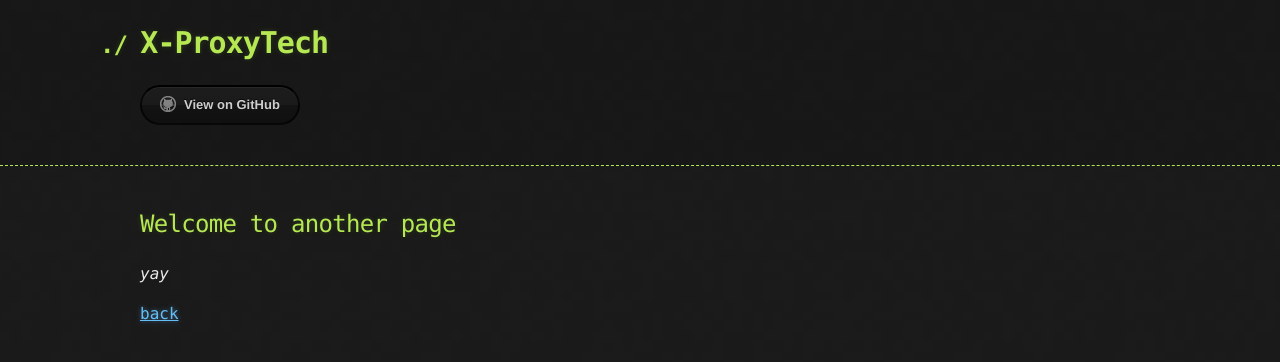
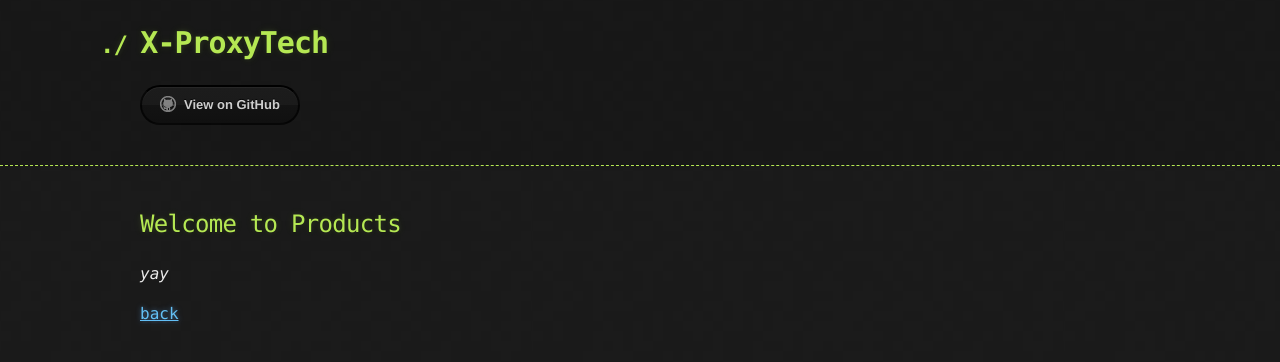
Before and after one commit to X-ProxyTech/Home-Page, a Jekyll site: the page built from Products.md, in a window 1280 px wide. Shown: the top 362 px of the page. Built offline with Jekyll 4.4.1, drawn with Linux system fonts in a browser that asks for light colours; the repository's description, which GitHub fills in, is left out; our own code applies the rules of GitHub Pages for plain Markdown files.

Commit message:
Update Products.md

```diff
--- a/Products.md
+++ b/Products.md
@@ -2,7 +2,7 @@
 layout: default
 ---
 
-## Welcome to another page
+## Welcome to Products
 
 _yay_
 
```
